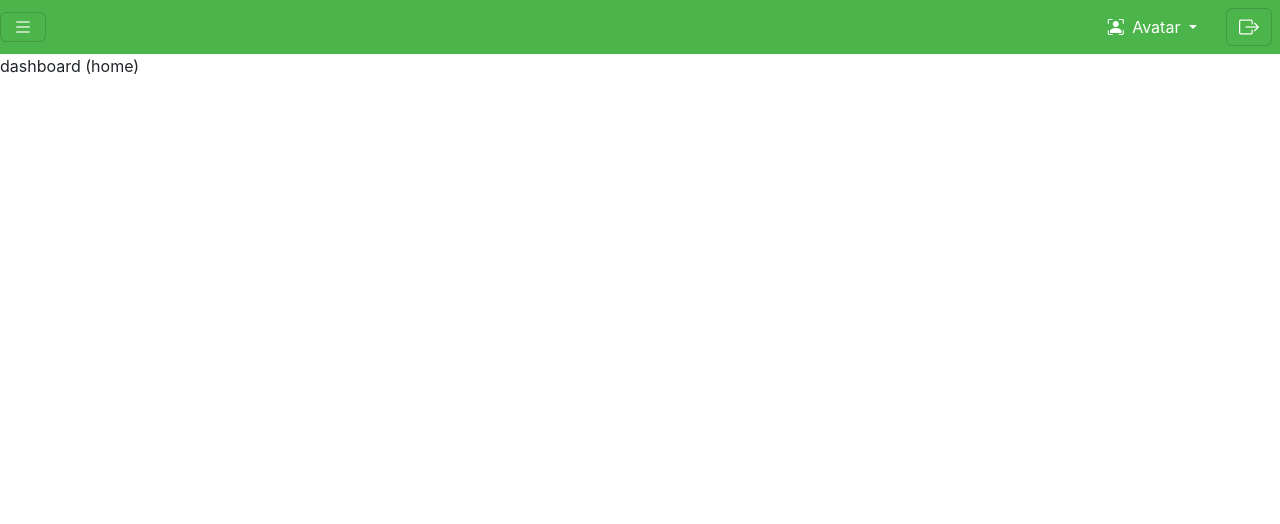
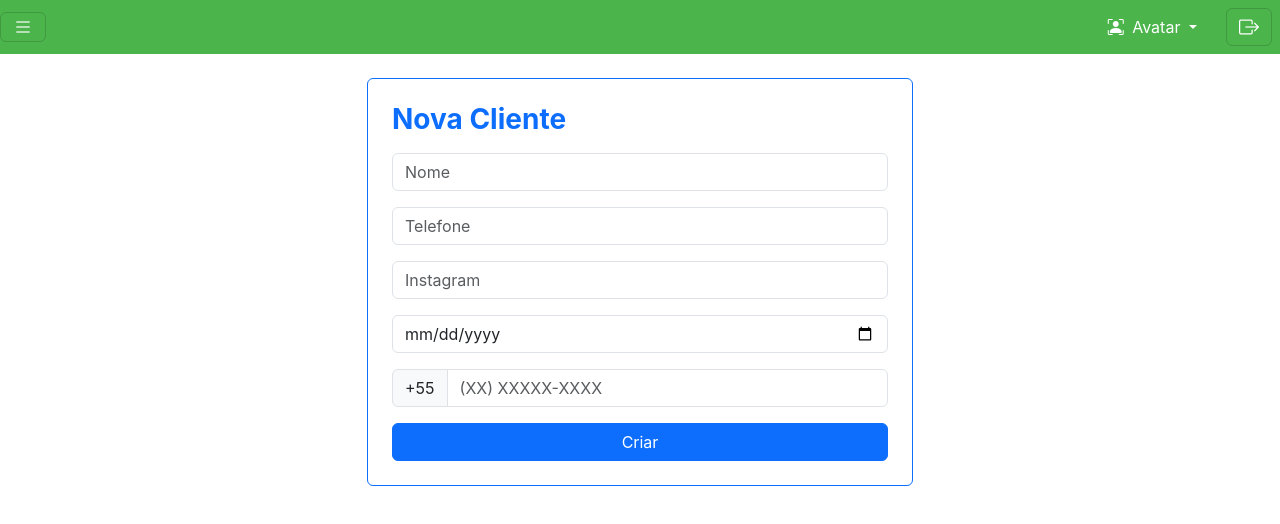
Before and after one commit to eliezeromaciel/vemamigaREACT, a React (Create React App) app: page / in a window 1280 px wide. Shown: the top 524 px of the page. Built offline with nearby package versions, Linux system fonts and the light colour scheme.

Commit message:
cria page dashboard (rota raiz), com cadastro de novo cliente como padrão

```diff
--- a/src/components/navbar/index.js
+++ b/src/components/navbar/index.js
@@ -1,4 +1,6 @@
 import React from 'react'
+import { Link } from 'react-router-dom'
+
 
 function Navbar () {
   return (
@@ -42,7 +44,7 @@ function Navbar () {
       {/* <!-- really begin offcanvas --> */}
       <div className="offcanvas offcanvas-start bg-verdeTelaInicial"  style={{ width: '200px' }}
         tabIndex="-1" id="offcanvasNavbar"
-        aria-labelledby="offcanvasNavbarLabel" data-bs-backdrop="false"
+        aria-labelledby="offcanvasNavbarLabel" data-bs-backdrop="true"
       >
         <div className="offcanvas-header p-1 justify-content-around">
           <a href="/">
@@ -57,7 +59,7 @@ function Navbar () {
           </button>
         </div>
 
-        {/* <!-- <SideBar/> --> */}
+        {/* <!-- begin SideBar --> */}
         <div className="d-flex flex-column justify-content-between col-auto bg-verdeTelaInicial min-vh-100">
           <div className="">
             <ul className="nav nav-pills flex-column mt-2 mt-sm-0" id="menu">
@@ -70,11 +72,10 @@ function Navbar () {
                 <ul className="nav collapse ms-1 flex-column" id="sidemenu"
                   data-bs-parent="#menu">
                   <li className="nav-item my-1" data-bs-toggle="offcanvas">
-                    <a className="nav-link text-white ms-3" href="/empresas"
+                    <Link className="nav-link text-white ms-3" to="/empresas"
                       aria-current="page">
-                      <i className="bi bi-pie-chart"></i>
-                                    Empresas
-                    </a>
+                      <i className="bi bi-pie-chart"></i> Empresas
+                    </Link>
                   </li>
                 </ul>
               </li>
@@ -125,7 +126,6 @@ function Navbar () {
       </div>
       {/* <!-- end offcanvas --> */}
 
-
     </div>
   )
 
--- a/src/pages/dashboard/index.js
+++ b/src/pages/dashboard/index.js
@@ -1,9 +1,99 @@
-import React from 'react'
+import {React, useState} from 'react'
+
+
+
 
 const Dashboard = () => {
+
+  const [telefone, setTelefone] = useState('')
+
+  const formatPhoneNumber = (value) => {
+    const phoneNumber = value.replace(/\D/g, '')
+
+    if (phoneNumber.length <= 10) {
+      return `(${phoneNumber.substring(0, 2)}) ${phoneNumber.substring(2, 6)}-${phoneNumber.substring(6, 10)}`
+    } else {
+      return `(${phoneNumber.substring(0, 2)}) ${phoneNumber.substring(2, 7)}-${phoneNumber.substring(7, 11)}`
+    }
+  }
+
+  const handlePhoneChange = (event) => {
+    const formatted = formatPhoneNumber(event.target.value)
+    setTelefone(formatted)
+  }
+
   return (
-    <div>
-      <div>dashboard (home)</div>
+    <div className="container mt-4">
+      <div className="row justify-content-center">
+        <div className="col-md-6">
+          <div className="border border-primary p-4 rounded">
+            <h3 className="text-primary mb-3">Nova Cliente</h3>
+
+            <form className="needs-validation" noValidate>
+              <div className="mb-3">
+                <input
+                  className="form-control"
+                  type="text"
+                  name="nome"
+                  placeholder="Nome"
+                  required
+                />
+              </div>
+
+              <div className="mb-3">
+                <input
+                  className="form-control"
+                  type="tel"
+                  name="telefone"
+                  placeholder="Telefone"
+                  required
+                />
+              </div>
+
+              <div className="mb-3">
+                <input
+                  className="form-control"
+                  type="text"
+                  name="instagram"
+                  placeholder="Instagram"
+                  required
+                />
+              </div>
+
+              <div className="mb-3">
+                <input
+                  className="form-control"
+                  type="date"
+                  name="datanascimento"
+                  required
+                />
+              </div>
+
+              <div className="mb-3">
+                <div className="input-group">
+                  <span className="input-group-text">+55</span>
+                  <input
+                    className="form-control"
+                    type="tel"
+                    name="telefone"
+                    placeholder="(XX) XXXXX-XXXX"
+                    value={telefone}
+                    onChange={handlePhoneChange}
+                    maxLength="15"
+                    required
+                  />
+                </div>
+              </div>
+
+              <div className="d-grid">
+                <button type="submit" className="btn btn-primary">
+              Criar
+                </button>
+              </div>
+            </form>
+          </div>
+        </div>
+      </div>
     </div>
   )
 }
```
